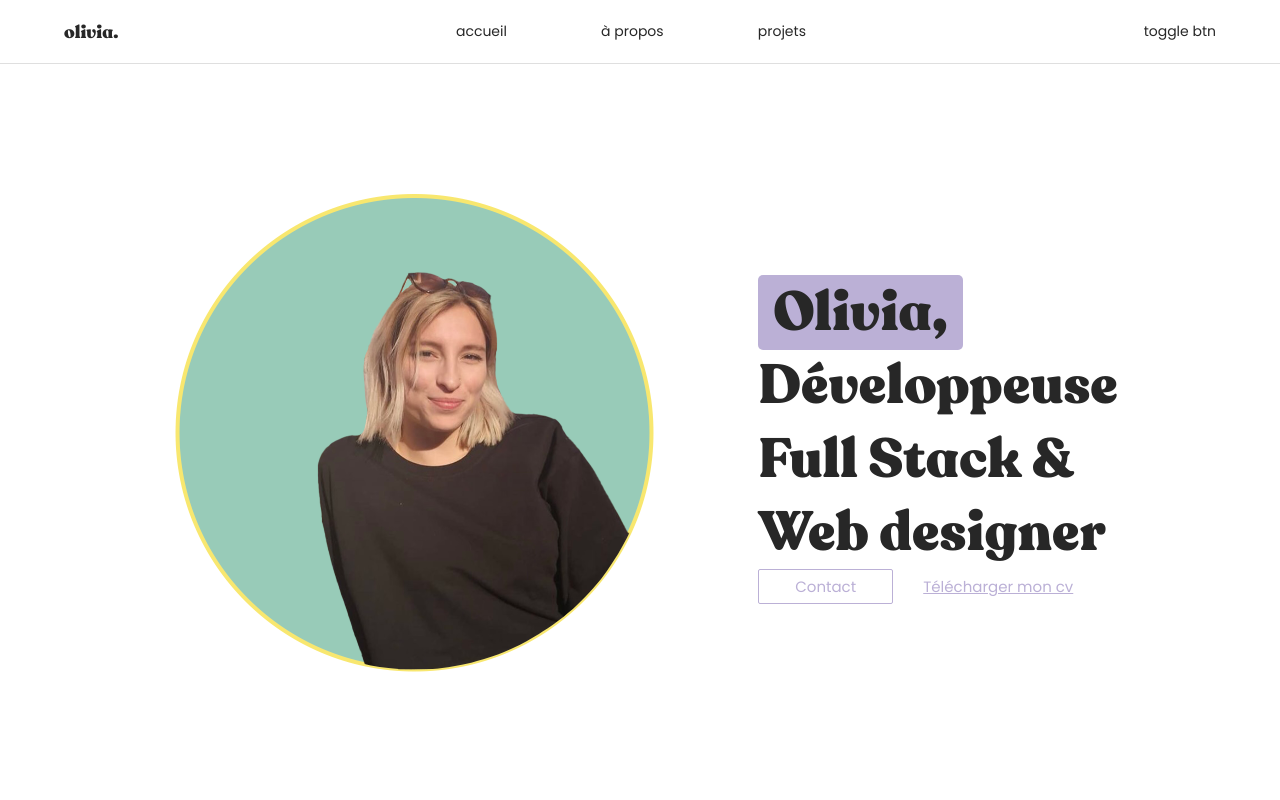
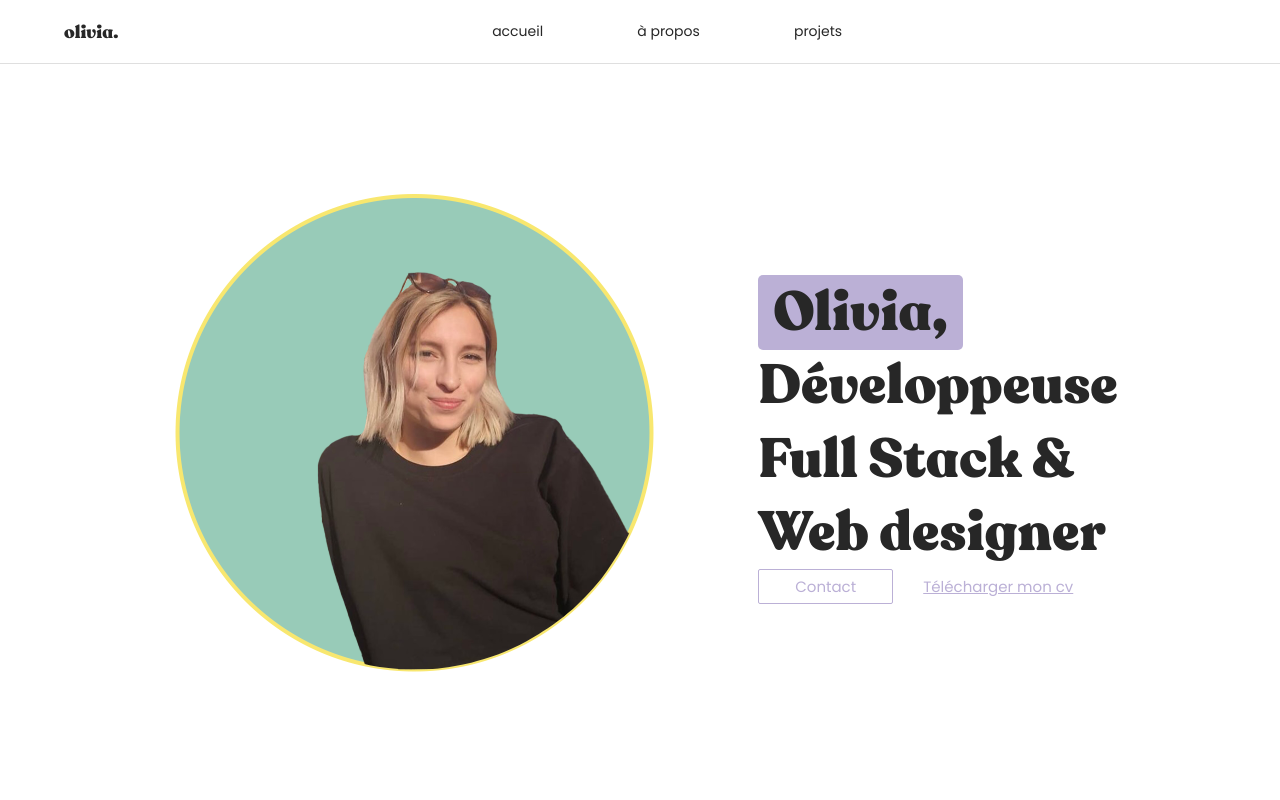
Before and after one commit to Lxvia/portfolio, a React (Create React App) app: page / in a window 1280 px wide. Shown: the top 800 px of the page. Built offline with nearby package versions, Linux system fonts and the light colour scheme.

Commit message:
small corrections

```diff
--- a/src/components/Navbar.js
+++ b/src/components/Navbar.js
@@ -43,7 +43,7 @@ const Navbar = () => {
           projets
         </Link>
       </div>
-      <p>toggle btn</p>
+        <p></p>
     </div>
   );
 };
```
